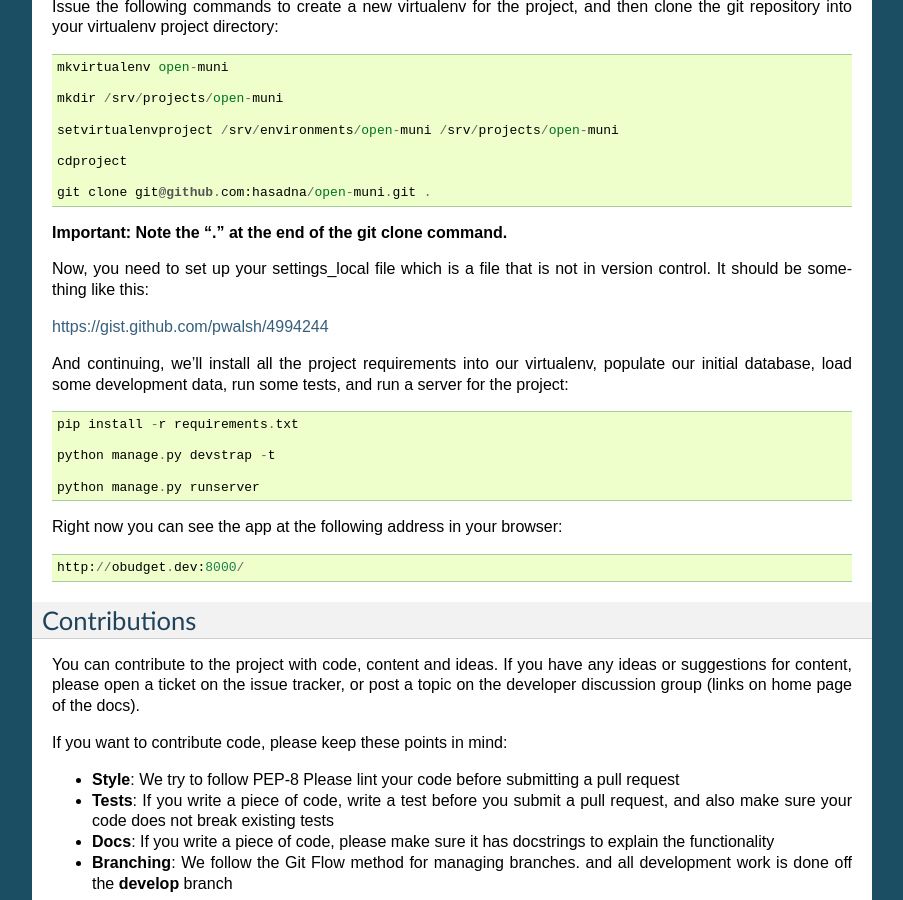
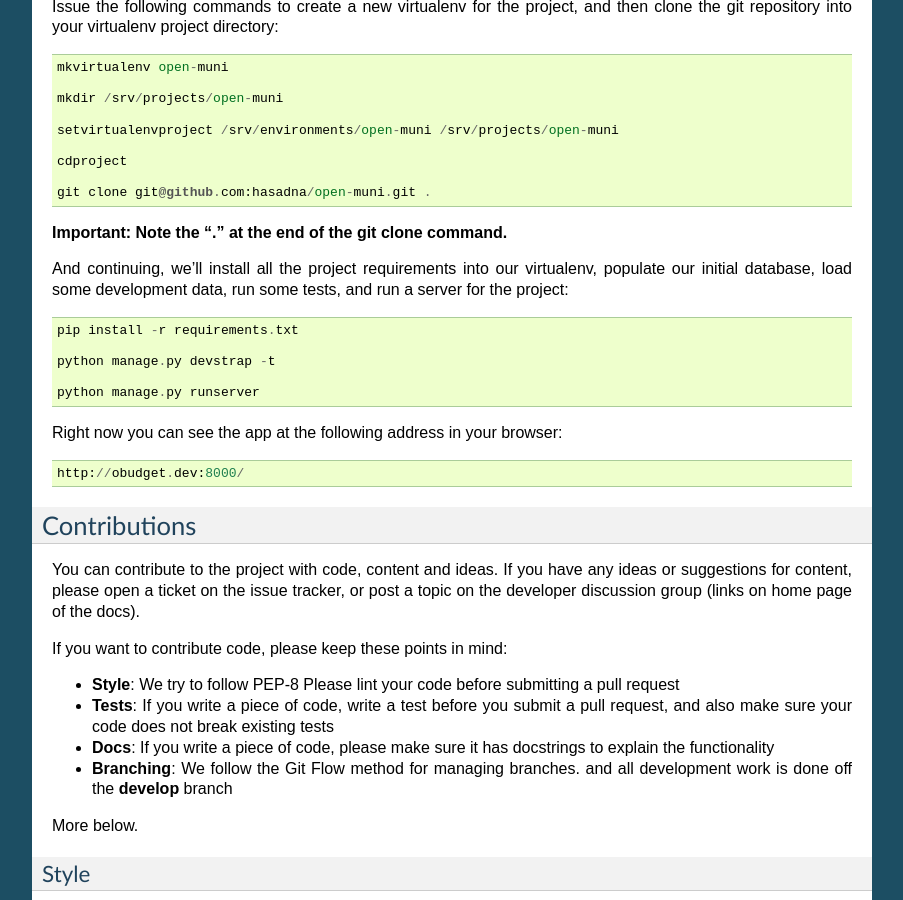
Before and after one commit to pwalsh/openbudgets, a Sphinx documentation site: the page built from docs/guide/index.rst, in a window 1280 px wide and 900 px high, scrolled down 1948 px. Shown: the whole window, without its empty margins (198-1101 px from the left). Built offline with Sphinx 7.4.7, drawn with Linux system fonts in a browser that asks for light colours.

Commit message:
updated docs to reflect new settings

```diff
--- a/README.rst
+++ b/README.rst
@@ -45,11 +45,6 @@ With virtualenv setup properly on your machine, do something like::
 
 **Important: Note the "." at the end of the git clone directive.**
 
-Now, you need to set up your settings_local file which is a file that is not in version control. It should be something like this:
-
-https://gist.github.com/pwalsh/4994244
-
-
 And continuing::
 
     pip install -r requirements.txt
--- a/docs/guide/index.rst
+++ b/docs/guide/index.rst
@@ -116,10 +116,6 @@ Issue the following commands to create a new virtualenv for the project, and the
     git clone git@github.com:hasadna/open-muni.git .
 
 **Important: Note the "." at the end of the git clone command.**
-
-Now, you need to set up your settings_local file which is a file that is not in version control. It should be something like this:
-
-https://gist.github.com/pwalsh/4994244
 
 And continuing, we'll install all the project requirements into our virtualenv, populate our initial database, load some development data, run some tests, and run a server for the project::
 
```
